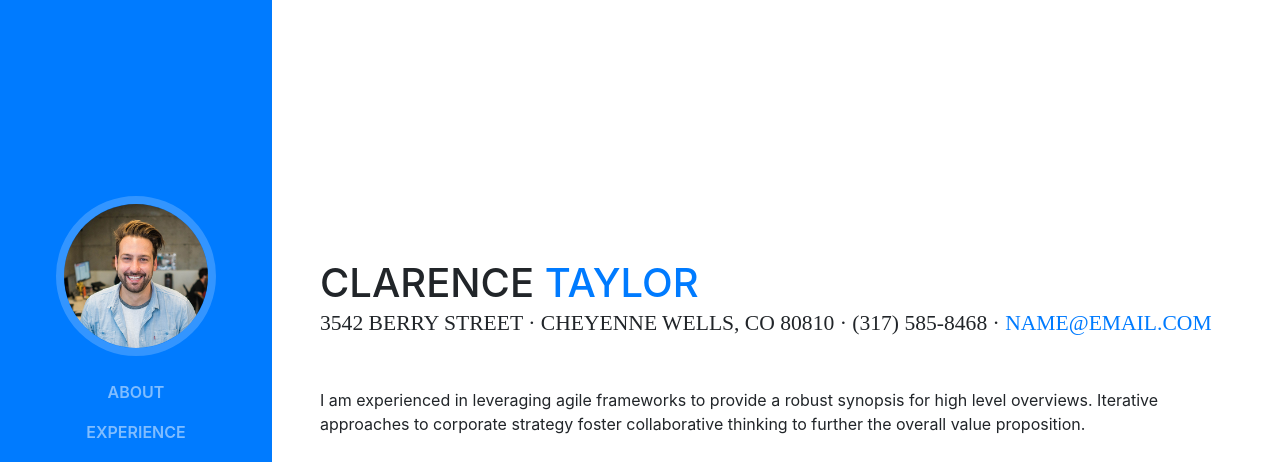
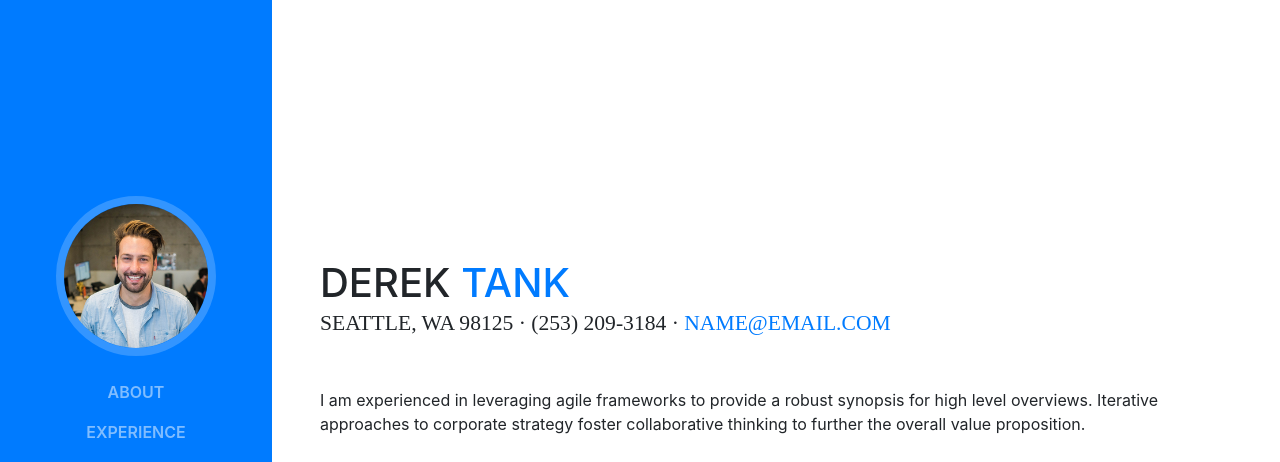
Before and after one commit to ElFacilDefenseForce/vonMerkatz, a website with bundled scripts: page index.html in a window 1280 px wide. Shown: the top 462 px of the page. Built offline with nearby package versions, Linux system fonts and the light colour scheme; a web font is replaced by a local one.

Commit message:
Update index.html

```diff
--- a/index.html
+++ b/index.html
@@ -8,7 +8,7 @@
     <meta name="description" content="">
     <meta name="author" content="">
 
-    <title>Resume - Start Bootstrap Theme</title>
+    <title>Derek Tank</title>
 
     <!-- Bootstrap core CSS -->
     <link href="vendor/bootstrap/css/bootstrap.min.css" rel="stylesheet">
@@ -65,10 +65,10 @@
 
       <section class="resume-section p-3 p-lg-5 d-flex d-column" id="about">
         <div class="my-auto">
-          <h1 class="mb-0">Clarence
-            <span class="text-primary">Taylor</span>
+          <h1 class="mb-0">Derek
+            <span class="text-primary">Tank</span>
           </h1>
-          <div class="subheading mb-5">3542 Berry Street · Cheyenne Wells, CO 80810 · (317) 585-8468 ·
+          <div class="subheading mb-5">Seattle, WA 98125 · (253) 209-3184 ·
             <a href="mailto:name@email.com">name@email.com</a>
           </div>
           <p class="mb-5">I am experienced in leveraging agile frameworks to provide a robust synopsis for high level overviews. Iterative approaches to corporate strategy foster collaborative thinking to further the overall value proposition.</p>
```
